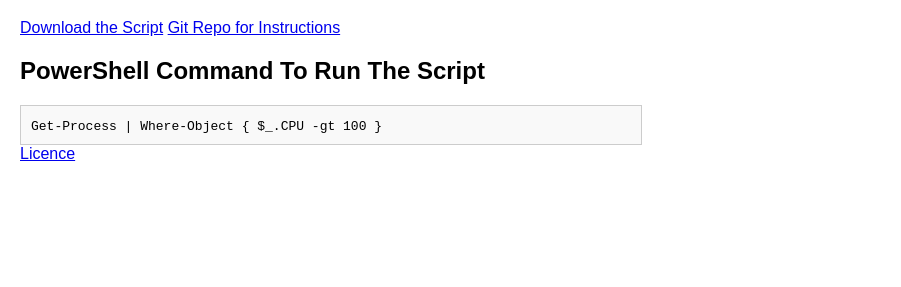
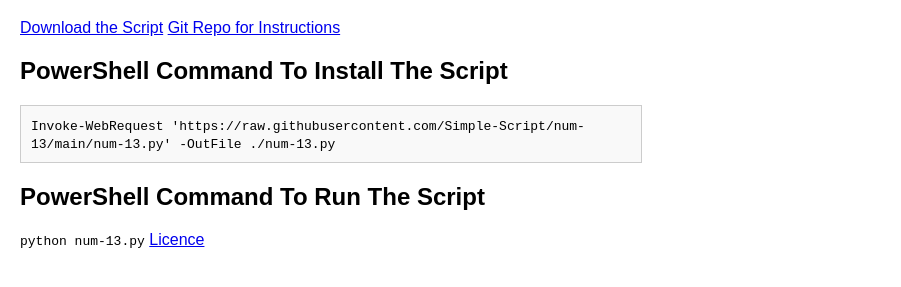
Before and after one commit to Simple-Script/num-13, a plain HTML site: page index.html in a window 1280 px wide. Shown: the part 61-348 px from the top of the page, without its empty margins (0-901 px from the left). Drawn offline with Linux system fonts and the light colour scheme.

Commit message:
Update index.html

```diff
--- a/index.html
+++ b/index.html
@@ -22,10 +22,12 @@
     <h1>This is my script that checks if a number is equal to 13.</h1>
     <a href="https://Simple-Script.github.io/num-13/num-13.py" target="_blank">Download the Script</a>
     <a href="https://github.com/Simple-Script/num-13.git" target="_blank">Git Repo for Instructions</a>
+    <h2>PowerShell Command To Install The Script</h2>
+    <div class="command-box">
+        <code>Invoke-WebRequest 'https://raw.githubusercontent.com/Simple-Script/num-13/main/num-13.py' -OutFile ./num-13.py</code>
+    </div>
     <h2>PowerShell Command To Run The Script</h2>
-    <div class="command-box">
-        <code>Get-Process | Where-Object { $_.CPU -gt 100 }</code>
-    </div>
+    <code>python num-13.py</code>
     <a href="https://choosealicense.com/licenses/mit/" target="_blank">Licence</a>
 </body>
 </html>
```
